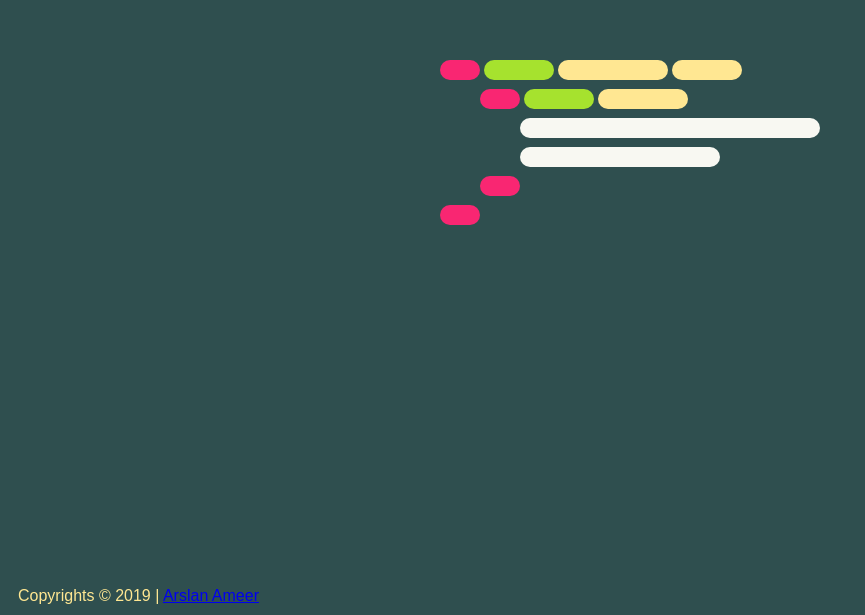
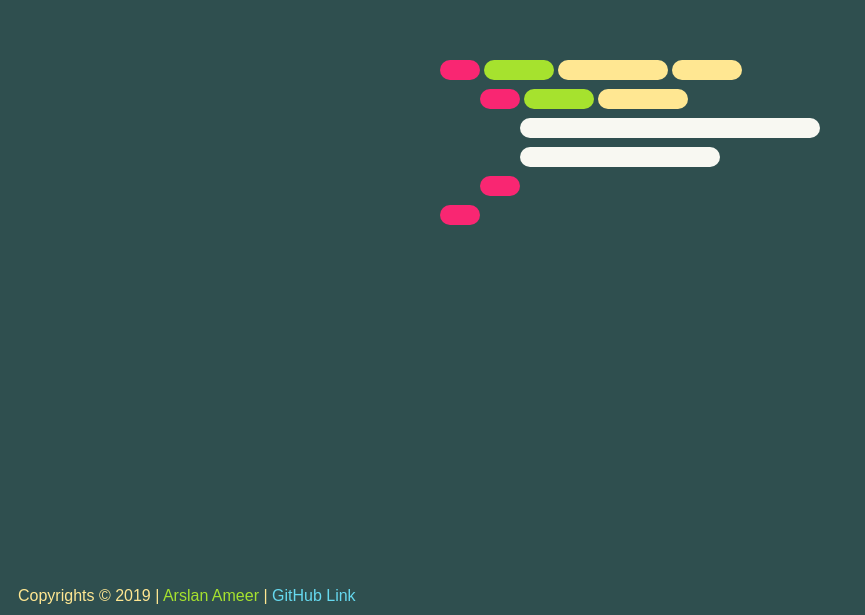
Before and after one commit to ArslanAmeer/Ui-Component-Dev-Loader, a plain HTML site: page index.html in a window 1280 px wide. Shown: the part 185-800 px from the top of the page, without its empty margins (0-865 px from the left). Drawn offline with Linux system fonts and the light colour scheme.

Commit message:
✨👍 Add: Github Link added

```diff
--- a/index.html
+++ b/index.html
@@ -68,8 +68,12 @@
         </div>
 
         <footer
-            style="position: fixed; bottom:0; font-family: Arial, Helvetica, sans-serif; color: var(--classColour); margin: 10px">
-            Copyrights &copy; 2019 | <a href="www.arslanameer.com" target="_blank">Arslan Ameer</a>
+            style="position: fixed; bottom:0; font-family: Arial, Helvetica, sans-serif; color: var(--classColour); margin: 10px;">
+            Copyrights &copy; 2019 | <a href="http://www.arslanameer.com" target="_blank"
+                style="text-decoration: none; color: var(--henn1nk)">Arslan
+                Ameer</a> |
+            <a href="https://github.com/ArslanAmeer/Ui-Component-Dev-Loader" target="_blank"
+                style="text-decoration: none; color: var(--br-blue)">GitHub Link </a>
         </footer>
     </body>
 
--- a/style.css
+++ b/style.css
@@ -17,6 +17,7 @@ body {
     margin: auto;
     margin-top: 30vh;
     overflow: hidden;
+    user-select: none;
 }
 
 .line {
```
